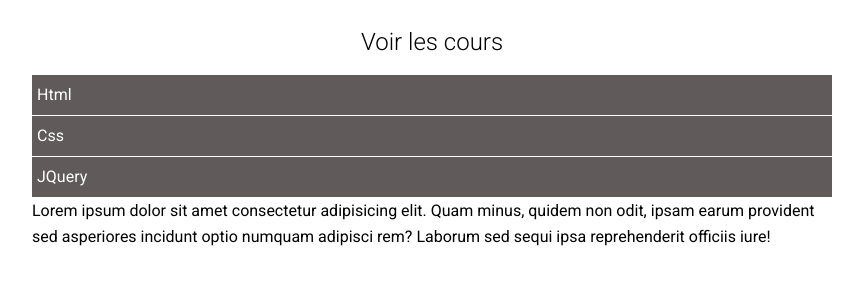
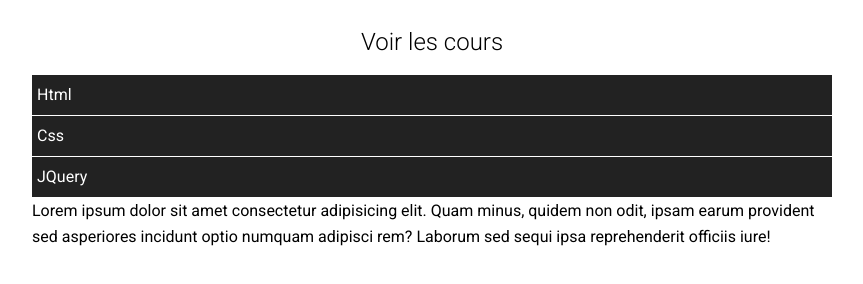
Before and after one commit to giusmili/cours_jQuery, a plain HTML site: page event.html in a window 1280 px wide. Shown: the whole page, without its empty margins (208-1071 px from the left). Drawn offline with Linux system fonts and the light colour scheme.

Commit message:
modification css

```diff
--- a/css/style.css
+++ b/css/style.css
@@ -111,7 +111,7 @@ main hr{
 section ul li{
     line-height: 3rem;
     padding: .5rem;
-    background-color: rgb(97, 90, 90);
+    background-color: #222;
     color: #fff;
     margin-bottom: .1rem;
     text-transform: capitalize;
```
